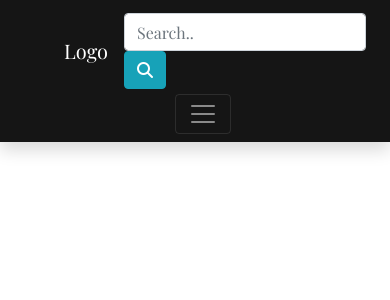
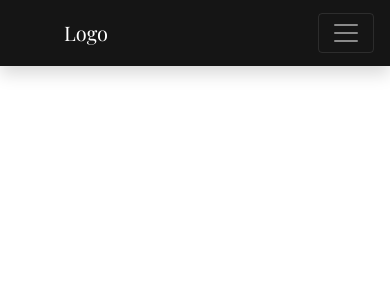
Before and after one commit to CSClubIIITDM-org/SMILE, a React (Create React App) app: page /Publication in a window 390 px wide. Shown: the top 300 px of the page. Built offline with nearby package versions, Linux system fonts and the light colour scheme; a web font is replaced by a local one.

Commit message:
search bar responsive and hides inside hamburger in mobile

```diff
--- a/src/partials/Topbar.jsx
+++ b/src/partials/Topbar.jsx
@@ -1,5 +1,6 @@
 import React, { useState } from "react";
 import { Link, NavLink } from "react-router-dom";
+import SearchBar from "./SearchBar";
 
 const Topbar = () => {
   const [links] = useState([
@@ -52,23 +53,10 @@ const Topbar = () => {
   return (
     <React.Fragment>
       <nav className="navbar navbar-expand-md bg-dark navbar-dark shadow flex-column">
-        <div className="navbar-brand w-100 d-block d-flex align-items-center justify-content-between">
+        <div className="navbar-brand w-100 d-flex align-items-center justify-content-between">
           <a className="navbar-brand pl-5" href="/">
             Logo
           </a>
-          <form className="form-inline pr-2">
-            <input
-              type="text"
-              placeholder="Search.."
-              name="search"
-              className="form-control"
-            />
-            <button type="submit" className="btn btn-info">
-              <i className="fas fa-search"></i>
-            </button>
-          </form>
-        </div>
-
           <button
             className="navbar-toggler"
             type="button"
@@ -77,6 +65,8 @@ const Topbar = () => {
           >
             <span className="navbar-toggler-icon"></span>
           </button>
+          <SearchBar classes="d-none d-md-block"></SearchBar>
+        </div>
 
         <div className="collapse navbar-collapse" id="collapsibleNavbar">
           <ul className="navbar-nav">
@@ -115,6 +105,7 @@ const Topbar = () => {
               </li>
             ))}
           </ul>
+          <SearchBar classes="d-md-none"></SearchBar>
         </div>
       </nav>
     </React.Fragment>
```
Lines whose indentation alone changed are shown as unchanged.
